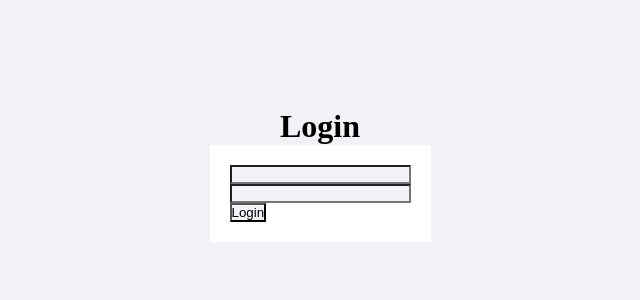
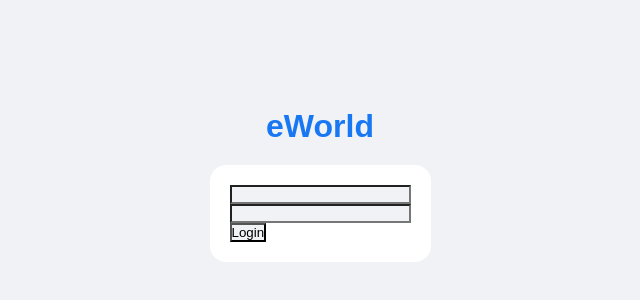
Before and after one commit to ed-santiago/social-media-project, a React (Create React App) app: page /login in a window 1280 px wide. Shown: the part 192-492 px from the top of the page, without its empty margins (320-960 px from the left). Built offline with nearby package versions, Linux system fonts and the light colour scheme.

Commit message:
add CSS rules to h1 tag

```diff
--- a/src/components/Login.js
+++ b/src/components/Login.js
@@ -28,7 +28,7 @@ function Login({ setIsLoggedIn }) {
 
   return (
     <div id="login">
-      <h1>Login</h1>
+      <h1>eWorld</h1>
       <form id="login_form" onSubmit={handleSubmit}>
         <input
           type="text"
--- a/src/index.css
+++ b/src/index.css
@@ -2,6 +2,7 @@
   margin: 0;
   padding: 0;
   background-color: rgb(240, 242, 245);
+  font-family: Arial, Helvetica, sans-serif;
 }
 
 #login {
@@ -12,9 +13,12 @@
 
 #login_form {
   background-color: white;
+  border-radius: 16px;
   padding: 20px;
 }
 
-#login_form h1 {
+#login h1 {
   margin-bottom: 20px;
+  font-weight: 900;
+  color: rgb(24, 119, 242);
 }
```
